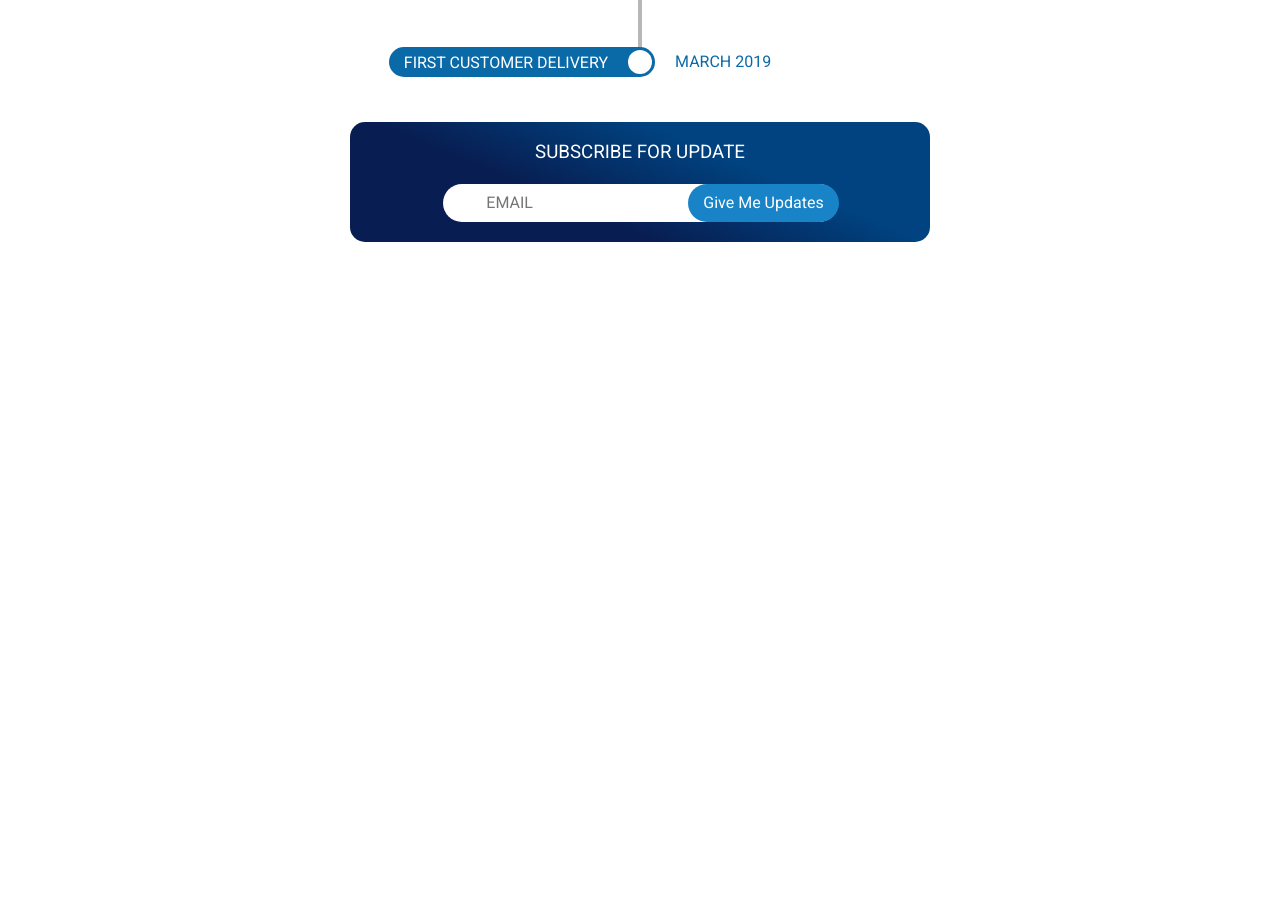
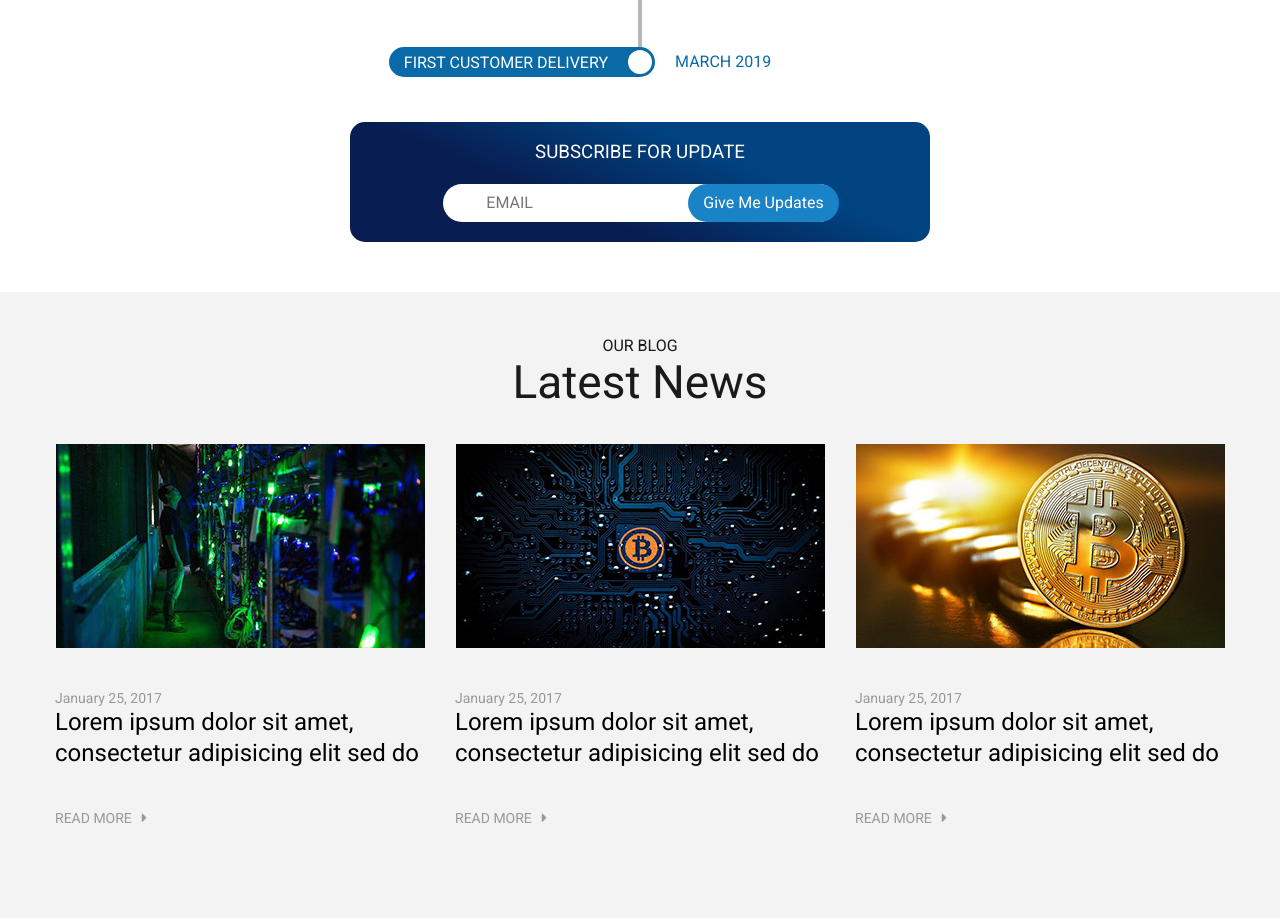
Before and after one commit to Sashko81/leanding-page-teamwork, a plain HTML site: page index.html in a window 1280 px wide. Shown: the part 2951-3869 px from the top of the page. Before the commit the page ends 3243 px from the top, so only its background shows below. Drawn offline with nearby package versions, Linux system fonts and the light colour scheme; files that its build step writes are made by us from their sources; files whose address does not match are found by name.

Commit message:
create section news

```diff
--- a/css/mobile.scss
+++ b/css/mobile.scss
@@ -101,6 +101,14 @@
       }
     }
   }
+  #newsSection {
+    .news-item {
+      flex-direction: column;
+      .blog {
+        margin: 0 auto;
+      }
+    }
+  }
 }
 
 @media (max-width: 992px) {
@@ -138,6 +146,13 @@
         }
       }
     }
+    #newsSection {
+      .news-item {
+        .blog {
+          text-align: center;
+        }
+      }
+    }
   }
 }
 
--- a/css/news.scss
+++ b/css/news.scss
@@ -0,0 +1,60 @@
+#newsSection {
+  background: #f3f3f3;
+  padding-top: 45px;
+  padding-bottom: 90px;
+  .news-title {
+    text-align: center;
+    color: #1a1a1a;
+    padding-bottom: 35px;
+    p {
+      text-transform: uppercase;
+    }
+    h2 {
+      font-size: 46px;
+      font-weight: 300;
+    }
+  }
+  .news-item {
+    display: flex;
+    justify-content: space-around;
+    .blog {
+      width: 370px;
+      span {
+        font-size: 14px;
+        color: #999999;
+      }
+      p {
+        font-size: 24px;
+        font-weight: 400;
+        line-height: 1.3em;
+        margin-bottom: 40px;
+      }
+      a {
+        color: #999;
+        font-size: 14px;
+        text-transform: uppercase;
+        text-decoration: none;
+        i {
+          margin-left: 10px;
+        }
+        &:hover {
+          color: #06b4cf;
+        }
+      }
+      .img {
+        width: 100%;
+        height: 205px;
+        margin-bottom: 40px;
+      }
+      .server {
+        background: url("../img/server.jpg") no-repeat center;
+      }
+      .bit {
+        background: url("../img/bit.jpg") no-repeat center;
+      }
+      .coin {
+        background: url("../img/coin.jpg") no-repeat center;
+      }
+    }
+  }
+}
--- a/css/roadmap.scss
+++ b/css/roadmap.scss
@@ -132,6 +132,7 @@
         outline: none;
         margin-right: -30px;
         color: #fff;
+        cursor: pointer;
       }
     }
   }
--- a/index.html
+++ b/index.html
@@ -204,6 +204,34 @@
 		</div>
 	</div>
 </section>
+<section id="newsSection">
+	<div class="container">
+		<div class="news-title">
+			<p>Our Blog</p>
+			<h2>Latest News</h2>
+		</div>
+		<div class="news-item">
+			<div class="blog">
+				<div class="img server"></div>
+				<span>January 25, 2017</span>
+				<p>Lorem ipsum dolor sit amet, consectetur adipisicing elit sed do</p>
+				<a href="#">Read More<i class="fa fa-caret-right"></i></a>
+			</div>
+			<div class="blog">
+				<div class="img bit"></div>
+				<span>January 25, 2017</span>
+				<p>Lorem ipsum dolor sit amet, consectetur adipisicing elit sed do</p>
+				<a href="#">Read More<i class="fa fa-caret-right"></i></a>
+			</div>
+			<div class="blog">
+				<div class="img coin"></div>
+				<span>January 25, 2017</span>
+				<p>Lorem ipsum dolor sit amet, consectetur adipisicing elit sed do</p>
+				<a href="#">Read More<i class="fa fa-caret-right"></i></a>
+			</div>
+		</div>
+	</div>
+</section>
 <!--<div class="popup">
 	<div class="container">
 		<div class="item1">
```
Also changed, not shown: img/bit.jpg (added), img/coin.jpg (added), img/server.jpg (added).
